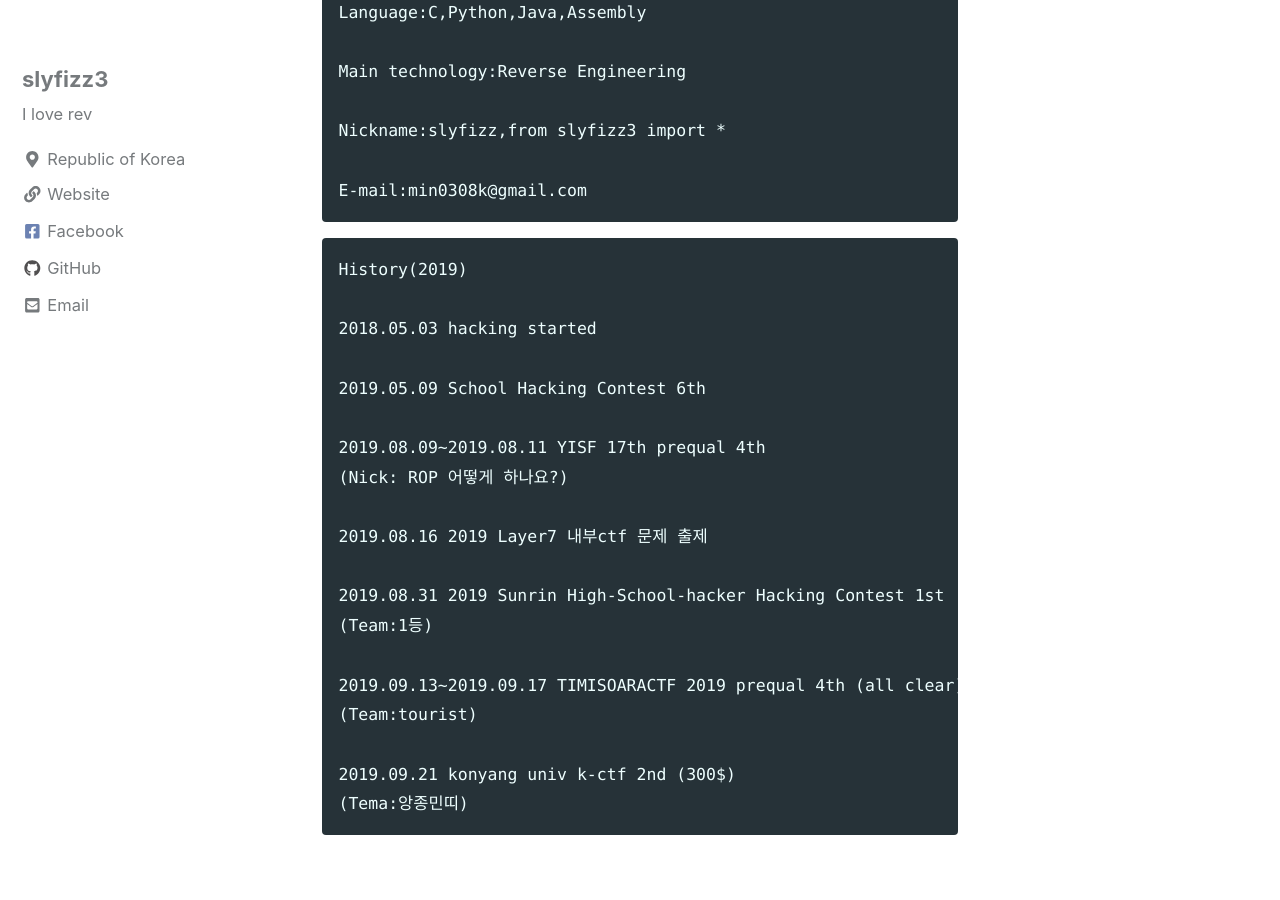
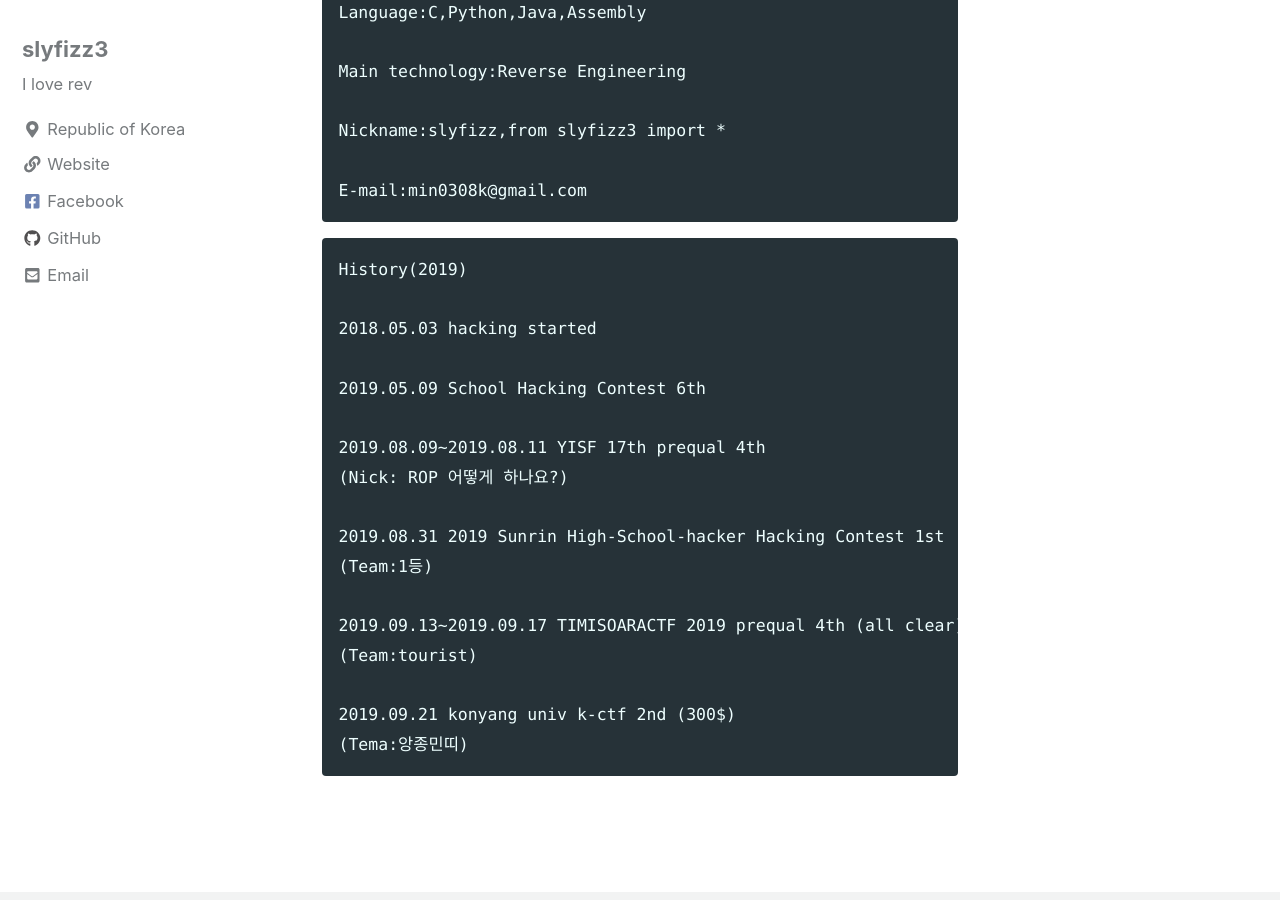
Before and after one commit to slyfizz3/slyfizz3.github.io, a Jekyll site: the page built from _pages/about.md, in a window 1280 px wide and 900 px high, scrolled down 419 px. Built offline with Jekyll 4.4.1, drawn with Linux system fonts in a browser that asks for light colours; cached includes are drawn as plain includes; nearby versions of some CDN libraries.

Commit message:
Update about.md

```diff
--- a/_pages/about.md
+++ b/_pages/about.md
@@ -31,8 +31,6 @@ History(2019)
 2019.08.09~2019.08.11 YISF 17th prequal 4th
 (Nick: ROP 어떻게 하나요?)
 
-2019.08.16 2019 Layer7 내부ctf 문제 출제
-
 2019.08.31 2019 Sunrin High-School-hacker Hacking Contest 1st
 (Team:1등)
 
```
